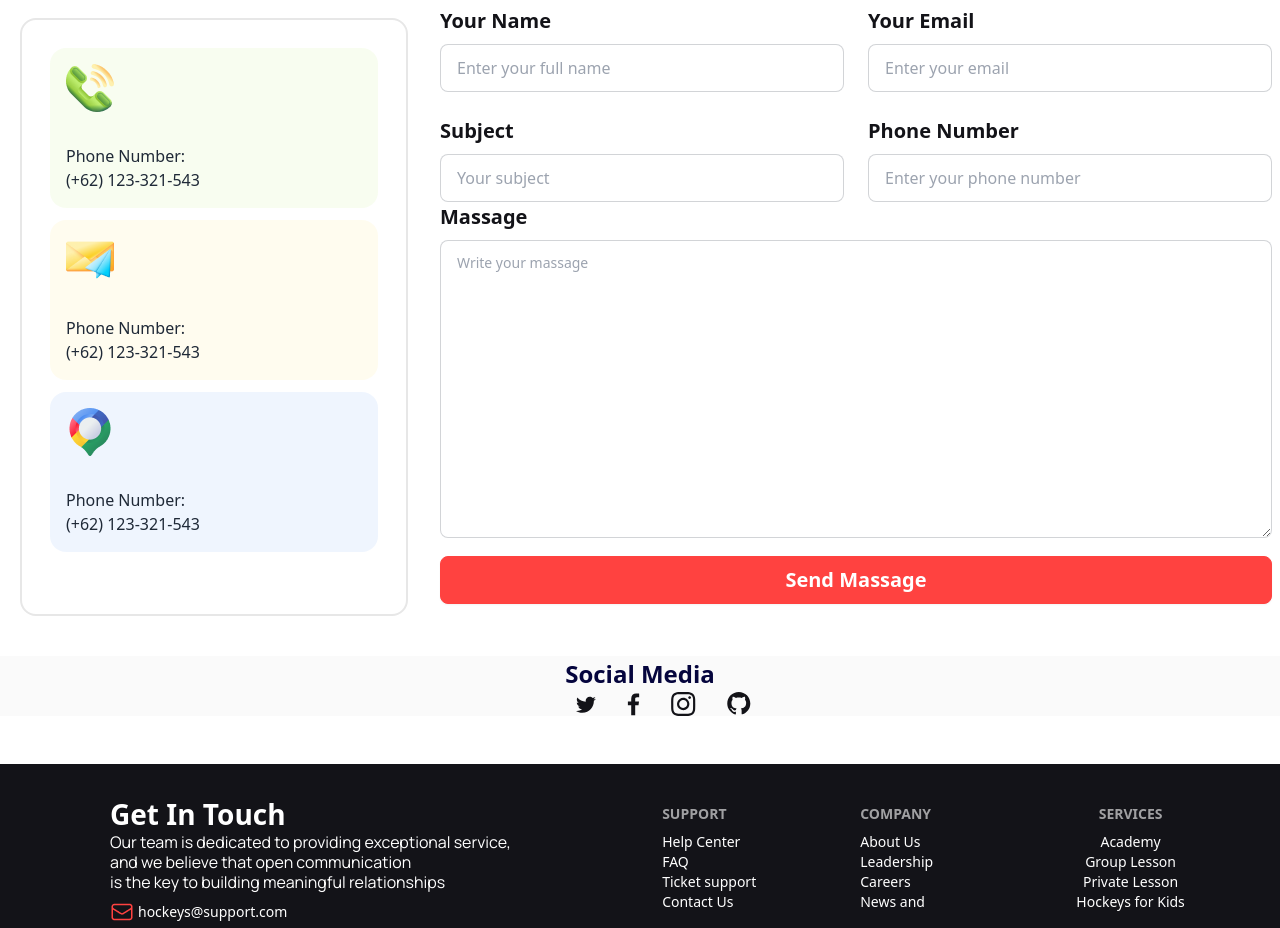
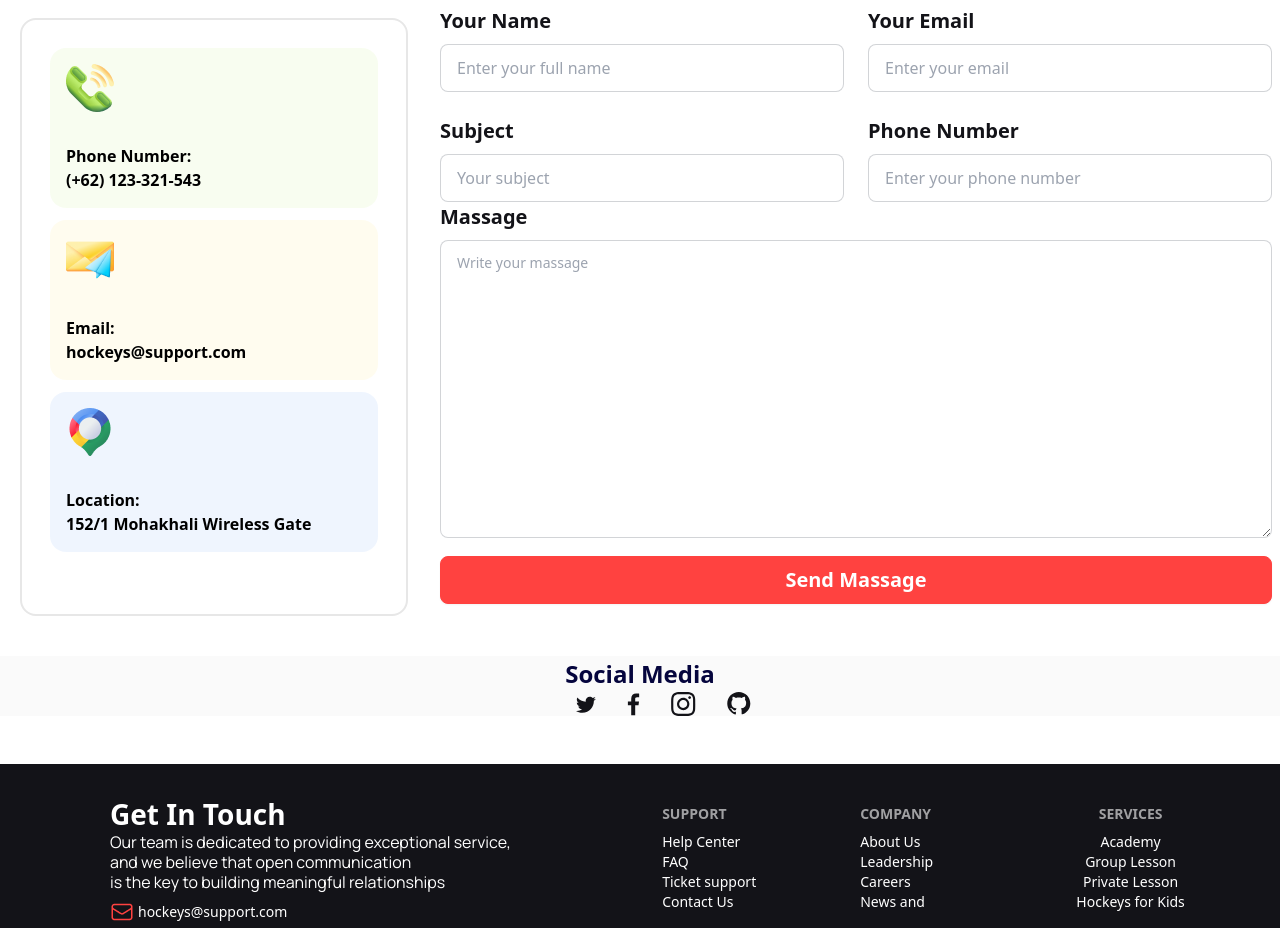
Before and after one commit to mahtabulhoque/B9-A3-repo, a plain HTML site: page index.html in a window 1280 px wide. Shown: the part 4780-5708 px from the top of the page. Drawn offline with nearby package versions, Linux system fonts and the light colour scheme; files whose address does not match are found by name.

Commit message:
B9A3-Final commit

```diff
--- a/index.html
+++ b/index.html
@@ -95,7 +95,7 @@
     </div>
 
     <div
-      class="bg-[#131318] mx-2 my-3 h-28 lg:hidden rounded-md font-Manrope text-white text-center"
+      class="bg-[#131318] mx-2 my-6 lg:my-3 h-28 lg:hidden rounded-md font-Manrope text-white text-center"
     >
       <h5 class="text-[20px] p-1 font-extrabold">
         Meet all the heroes from the field
@@ -781,23 +781,23 @@
           <div class="border-2 border-[#1313181A] rounded-2xl ml-3 p-4 mt-3">
             <div class="bg-[#BCED6D1A] rounded-2xl m-3">
               <img class="p-4" src="./Images/Group 1171275317.png" alt="" />
-              <p class="p-4">
+              <p class="p-4 text-black font-bold">
                 Phone Number:<br />
                 (+62) 123-321-543
               </p>
             </div>
             <div class="bg-[#FDDD5F1A] rounded-2xl m-3">
               <img class="p-4" src="./Images/Group 1171275318.png" alt="" />
-              <p class="p-4">
-                Phone Number:<br />
-                (+62) 123-321-543
+              <p class="p-4 text-black font-bold">
+                Email:<br/>
+                hockeys@support.com
               </p>
             </div>
             <div class="bg-[#629CF31A] rounded-2xl m-3">
               <img class="p-4" src="./Images/Group 1171275321.png" alt="" />
-              <p class="p-4">
-                Phone Number:<br />
-                (+62) 123-321-543
+              <p class="p-4 text-black font-bold">
+                Location:<br />
+                152/1 Mohakhali Wireless Gate
               </p>
             </div>
           </div>
```
